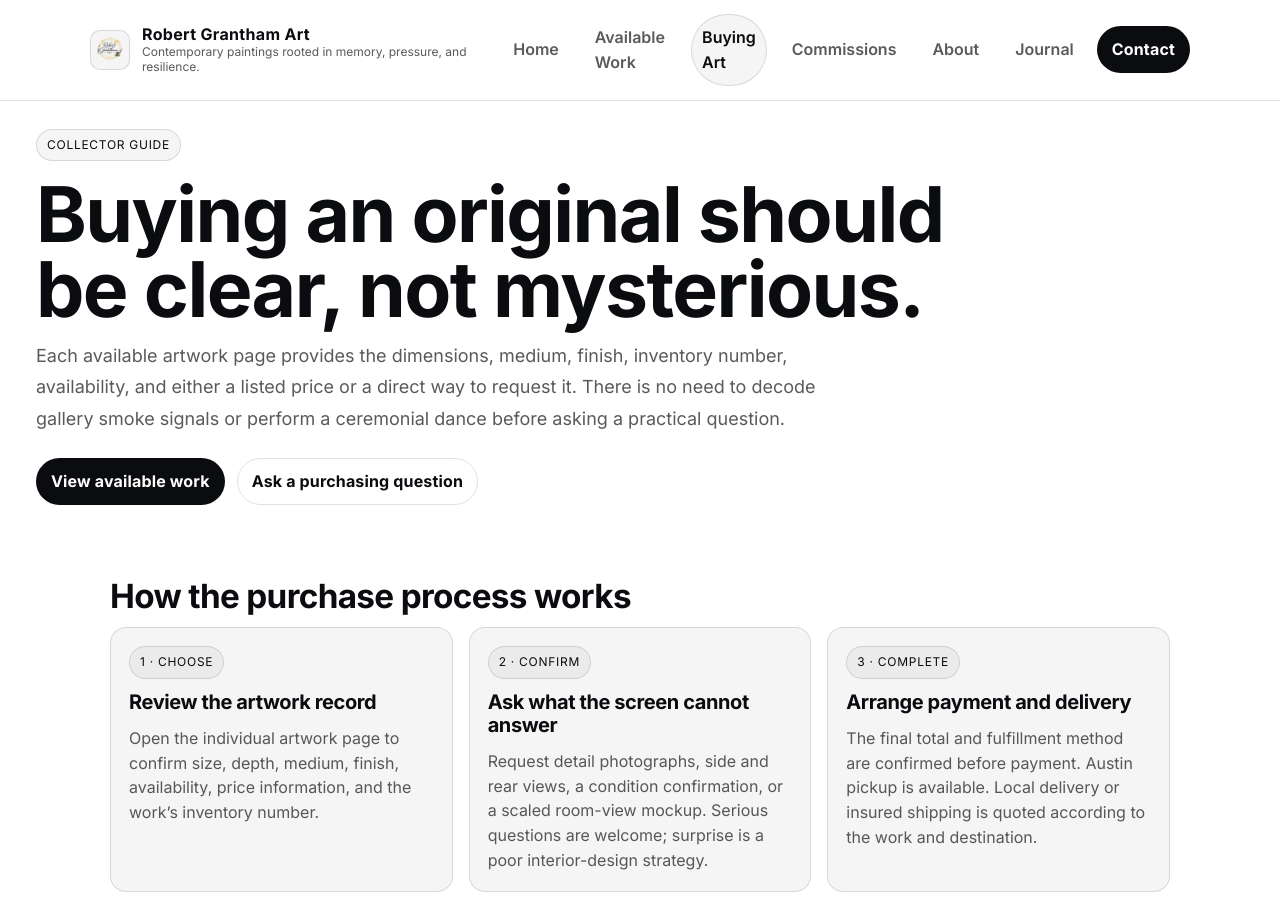
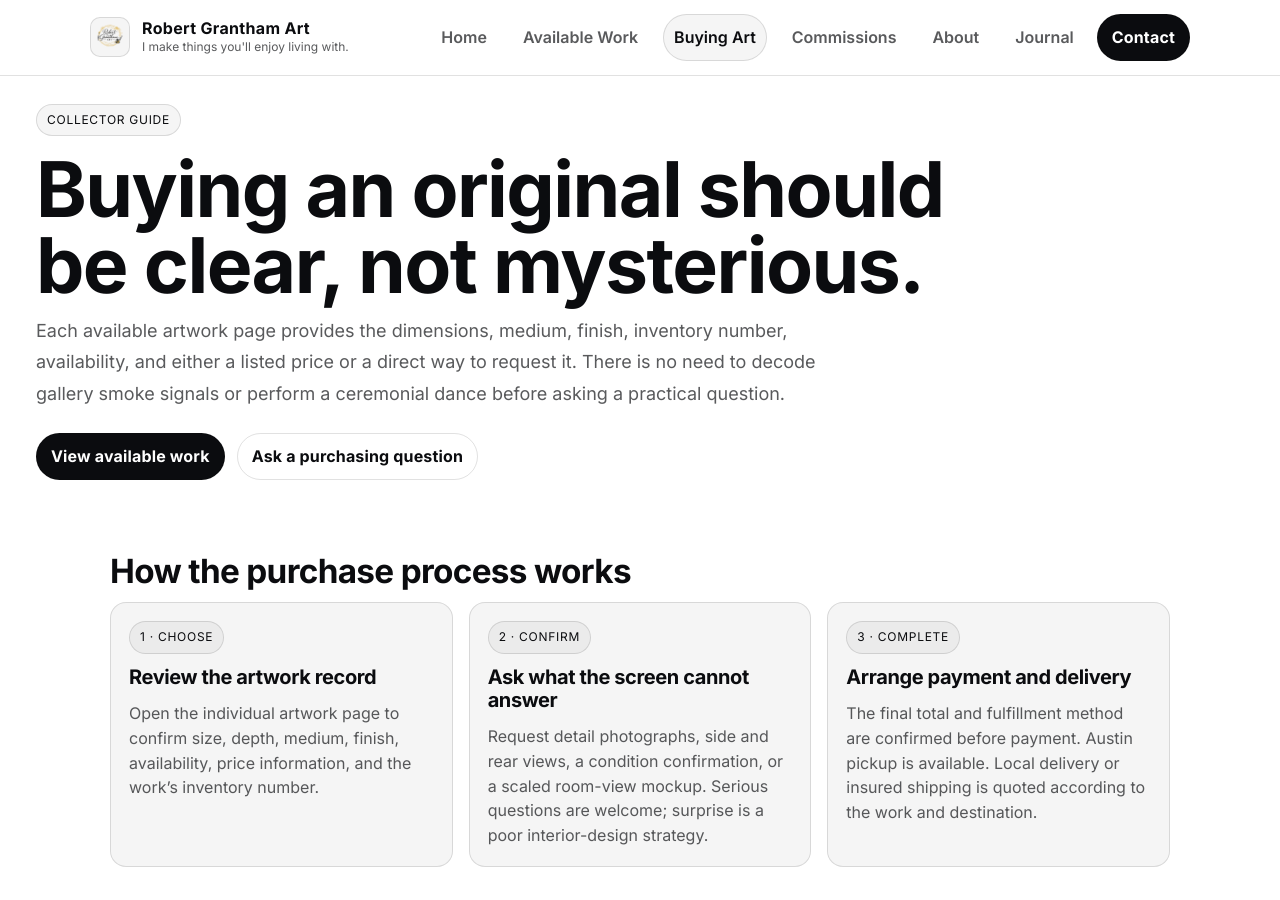
Before and after one commit to rgrantham82/rgrantham82.github.io, a Jekyll site: the page built from buying.html, in a window 1280 px wide and 900 px high. Built offline with Jekyll 4.4.1, drawn with Linux system fonts in a browser that asks for light colours.

Commit message:
Revise tagline and description in _config.yml
Updated tagline and description for the artist's profile.

```diff
--- a/_config.yml
+++ b/_config.yml
@@ -1,6 +1,6 @@
 title: Robert Grantham Art
-tagline: Contemporary paintings rooted in memory, pressure, and resilience.
-description: Contemporary abstract acrylic paintings by Robert Grantham in Austin, Texas. View original works, current series, and commission information.
+tagline: "I make things you'll enjoy living with."
+description: "Original acrylic and mixed-media work by Robert Grantham, Austin, TX. I make things you'll enjoy living with."
 
 author:
   name: Robert Grantham
```
